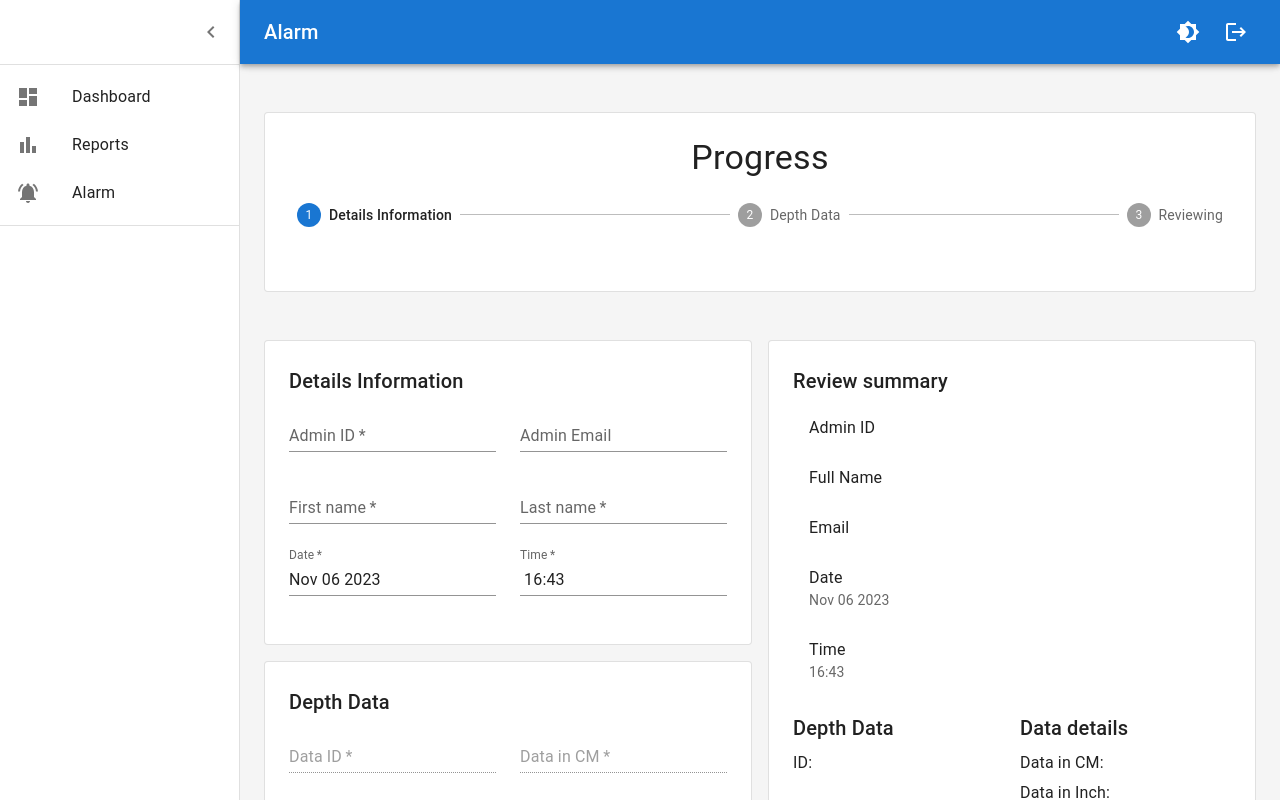
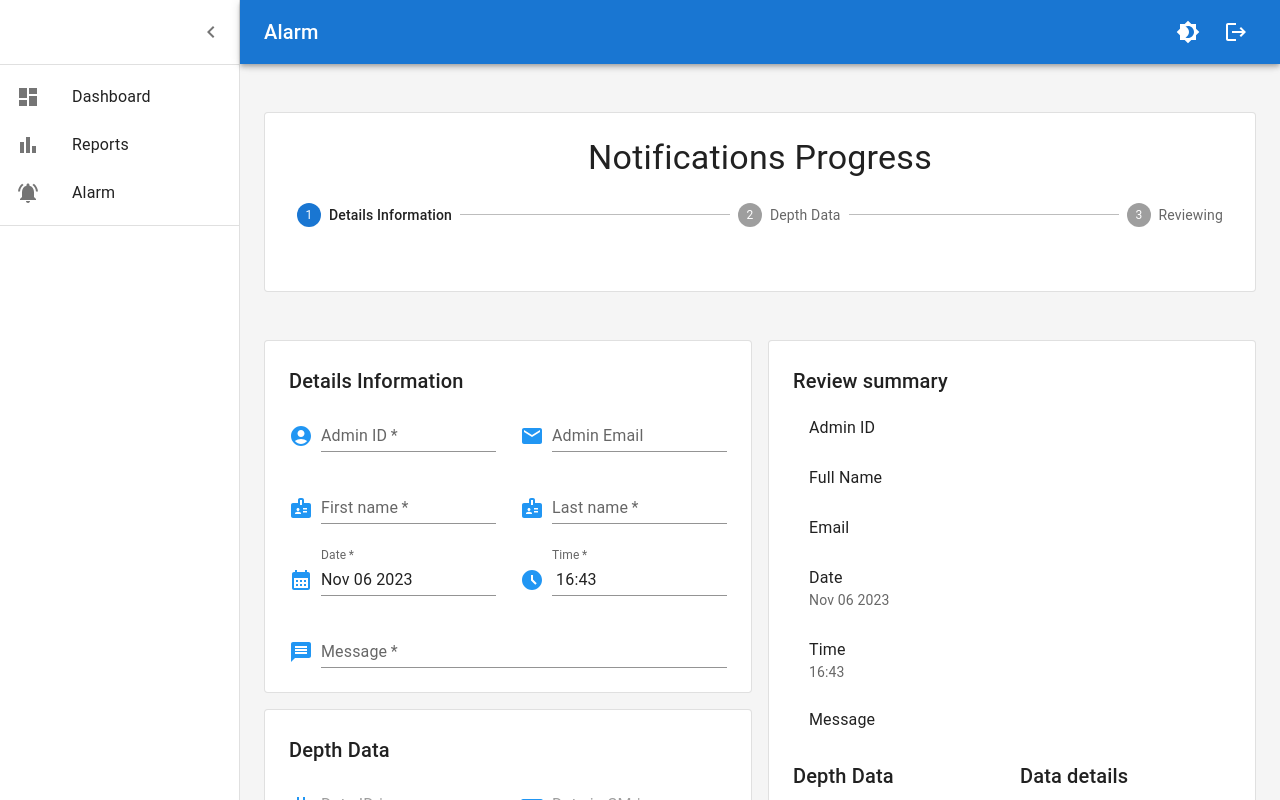
Before and after one commit to ikmalismail17/FrontendJS, a React (Vite) app: page /admindashboard/alarm in a window 1280 px wide. Built offline with nearby package versions, Linux system fonts and the light colour scheme.

Commit message:
modify alarm form

```diff
--- a/src/components/AlarmInfo.tsx
+++ b/src/components/AlarmInfo.tsx
@@ -4,12 +4,20 @@ import React, { useEffect, useState } from 'react';
 // import Checkbox from '@mui/material/Checkbox';
 import TextField from '@mui/material/TextField';
 import Typography from '@mui/material/Typography';
+import Box from '@mui/material/Box';
+import { AccountCircle } from '@mui/icons-material';
+import AccessTimeFilledIcon from '@mui/icons-material/AccessTimeFilled';
+import CalendarMonthIcon from '@mui/icons-material/CalendarMonth';
+import EmailIcon from '@mui/icons-material/Email';
+import BadgeIcon from '@mui/icons-material/Badge';
+import MessageIcon from '@mui/icons-material/Message';
 
 interface MyFormData {
   firstName: string,
   lastName: string,
   adminID: string,
   email: string,
+  message: string
 }
 
 interface AddressFormProps {
@@ -23,6 +31,7 @@ export default function AddressForm({ onFormFilled, onFormUnfilled }: AddressFor
     lastName: '',
     adminID: '',
     email: '',
+    message: ''
   });
 
   const handleInputChange = (e: React.ChangeEvent<HTMLInputElement>) => {
@@ -49,6 +58,8 @@ export default function AddressForm({ onFormFilled, onFormUnfilled }: AddressFor
       </Typography>
       <Grid container spacing={3}>
       <Grid item xs={12} sm={6}>
+        <Box sx={{ display: 'flex', alignItems: 'flex-end' }}>
+          <AccountCircle sx={{ color: '#2196f3', mr: 1, my: 0.5 }} />
           <TextField
             required
             id="adminID"
@@ -59,8 +70,11 @@ export default function AddressForm({ onFormFilled, onFormUnfilled }: AddressFor
             value={formData.adminID}
             onChange={handleInputChange}
           />
+        </Box>
         </Grid>
         <Grid item xs={12} sm={6}>
+        <Box sx={{ display: 'flex', alignItems: 'flex-end' }}>
+          <EmailIcon sx={{ color: '#2196f3', mr: 1, my: 0.5 }} />
           <TextField
             id="email"
             name="email"
@@ -70,8 +84,11 @@ export default function AddressForm({ onFormFilled, onFormUnfilled }: AddressFor
             value={formData.email}
             onChange={handleInputChange}
           />
+        </Box>
         </Grid>
         <Grid item xs={12} sm={6}>
+        <Box sx={{ display: 'flex', alignItems: 'flex-end' }}>
+          <BadgeIcon sx={{ color: '#2196f3', mr: 1, my: 0.5 }} />
           <TextField
             required
             id="firstName"
@@ -83,8 +100,11 @@ export default function AddressForm({ onFormFilled, onFormUnfilled }: AddressFor
             value={formData.firstName}
             onChange={handleInputChange}
           />
+        </Box>
         </Grid>
         <Grid item xs={12} sm={6}>
+        <Box sx={{ display: 'flex', alignItems: 'flex-end' }}>
+          <BadgeIcon sx={{ color: '#2196f3', mr: 1, my: 0.5 }} />
           <TextField
             required
             id="lastName"
@@ -96,8 +116,11 @@ export default function AddressForm({ onFormFilled, onFormUnfilled }: AddressFor
             value={formData.lastName}
             onChange={handleInputChange}
           />
+        </Box>
         </Grid>
         <Grid item xs={12} sm={6}>
+        <Box sx={{ display: 'flex', alignItems: 'flex-end' }}>
+          <CalendarMonthIcon sx={{ color: '#2196f3', mr: 1, my: 0.5 }} />
           <TextField
             required
             id="date"
@@ -108,8 +131,11 @@ export default function AddressForm({ onFormFilled, onFormUnfilled }: AddressFor
             value={Date().substring(4, 15)}
             onChange={handleInputChange}
           />
+        </Box>
         </Grid>
         <Grid item xs={12} sm={6}>
+        <Box sx={{ display: 'flex', alignItems: 'flex-end' }}>
+          <AccessTimeFilledIcon sx={{ color: '#2196f3', mr: 1, my: 0.5 }} />
           <TextField
             required
             id="time"
@@ -120,8 +146,24 @@ export default function AddressForm({ onFormFilled, onFormUnfilled }: AddressFor
             value={Date().substring(15,21)}
             onChange={handleInputChange}
           />
+        </Box>
         </Grid>
         <Grid item xs={12}>
+        <Box sx={{ display: 'flex', alignItems: 'flex-end' }}>
+          <MessageIcon sx={{ color: '#2196f3', mr: 1, my: 0.5 }} />
+          <TextField
+            required
+            id="msg"
+            name="message"
+            label="Message"
+            multiline
+            fullWidth
+            maxRows={4}
+            variant="standard"
+            value={formData.message}
+            onChange={handleInputChange}
+          />
+        </Box>
         </Grid>
       </Grid>
     </React.Fragment>
--- a/src/components/DashboardAlarm.tsx
+++ b/src/components/DashboardAlarm.tsx
@@ -23,6 +23,7 @@ interface FormAlarm {
   lastName: string,
   adminID: string,
   email: string,
+  message: string
 }
 
 interface FormData {
@@ -39,7 +40,8 @@ export default function Checkout() {
       firstName: '',
       lastName: '',
       adminID: '',
-      email: ''
+      email: '',
+      message: ''
     })
 
     const [dataInfo, setDataInfo] = React.useState({
@@ -74,7 +76,7 @@ export default function Checkout() {
         <Grid item xs={12}>
             <Paper variant="outlined" sx={{ my: { xs: 3, md: 2 }, p: { xs: 2, md: 3 } }}>
             <Typography component="h1" variant="h4" align="center">
-                Progress
+                Notifications Progress
             </Typography>
             <Stepper activeStep={activeStep} sx={{ pt: 3, pb: 5 }}>
                 {steps.map((label) => (
--- a/src/components/DataInfo.tsx
+++ b/src/components/DataInfo.tsx
@@ -5,6 +5,10 @@ import TextField from '@mui/material/TextField';
 // import FormControlLabel from '@mui/material/FormControlLabel';
 // import Checkbox from '@mui/material/Checkbox';
 import { useEffect, useState } from 'react';
+import StraightenIcon from '@mui/icons-material/Straighten';
+import Box from '@mui/material/Box';
+import Grid3x3Icon from '@mui/icons-material/Grid3x3';
+import CalendarMonthIcon from '@mui/icons-material/CalendarMonth';
 
 interface MyFormData {
   dataID: string,
@@ -49,6 +53,8 @@ export default function PaymentForm({onFormFilled, onDisabled, isAddressFormFill
       </Typography>
       <Grid container spacing={3}>
         <Grid item xs={12} md={6}>
+        <Box sx={{ display: 'flex', alignItems: 'flex-end' }}>
+          <Grid3x3Icon sx={{ color: '#2196f3', mr: 1, my: 0.5 }} />
           <TextField
             required
             id="dataID"
@@ -60,8 +66,11 @@ export default function PaymentForm({onFormFilled, onDisabled, isAddressFormFill
             onChange={handleInputChange}
             disabled={onDisabled === 0 || !isAddressFormFilled}
           />
+        </Box>
         </Grid>
         <Grid item xs={12} md={6}>
+        <Box sx={{ display: 'flex', alignItems: 'flex-end' }}>
+          <StraightenIcon sx={{ color: '#2196f3', mr: 1, my: 0.5 }} />
           <TextField
             required
             id="dataCM"
@@ -74,8 +83,11 @@ export default function PaymentForm({onFormFilled, onDisabled, isAddressFormFill
             onChange={handleInputChange}
             disabled={onDisabled === 0 || !isAddressFormFilled}
           />
+        </Box>
         </Grid>
         <Grid item xs={12} md={6}>
+        <Box sx={{ display: 'flex', alignItems: 'flex-end' }}>
+          <StraightenIcon sx={{ color: '#2196f3', mr: 1, my: 0.5 }} />
           <TextField
             required
             id="dataInch"
@@ -88,8 +100,11 @@ export default function PaymentForm({onFormFilled, onDisabled, isAddressFormFill
             onChange={handleInputChange}
             disabled={onDisabled === 0 || !isAddressFormFilled}
           />
+        </Box>
         </Grid>
         <Grid item xs={12} md={6}>
+        <Box sx={{ display: 'flex', alignItems: 'flex-end' }}>
+          <CalendarMonthIcon sx={{ color: '#2196f3', mr: 1, my: 0.5 }} />
           <TextField
             required
             id="date"
@@ -102,6 +117,7 @@ export default function PaymentForm({onFormFilled, onDisabled, isAddressFormFill
             onChange={handleInputChange}
             disabled={onDisabled === 0 || !isAddressFormFilled}
           />
+        </Box>
         </Grid>
       </Grid>
     </React.Fragment>
--- a/src/components/Review.tsx
+++ b/src/components/Review.tsx
@@ -11,6 +11,7 @@ interface FormData {
     lastName: string,
     adminID: string,
     email: string,
+    message: string
   };
   dataInfo: {
     dataID: string,
@@ -42,6 +43,9 @@ export default function Review({alarmInfo, dataInfo}: FormData) {
         <ListItem>
           <ListItemText primary="Time" secondary={Date().substring(15,21)} />
         </ListItem>
+        <ListItem>
+          <ListItemText primary="Message" secondary={alarmInfo.message} />
+        </ListItem>
       </List>
       <Grid container spacing={2}>
         <Grid item xs={12} sm={6}>
```
